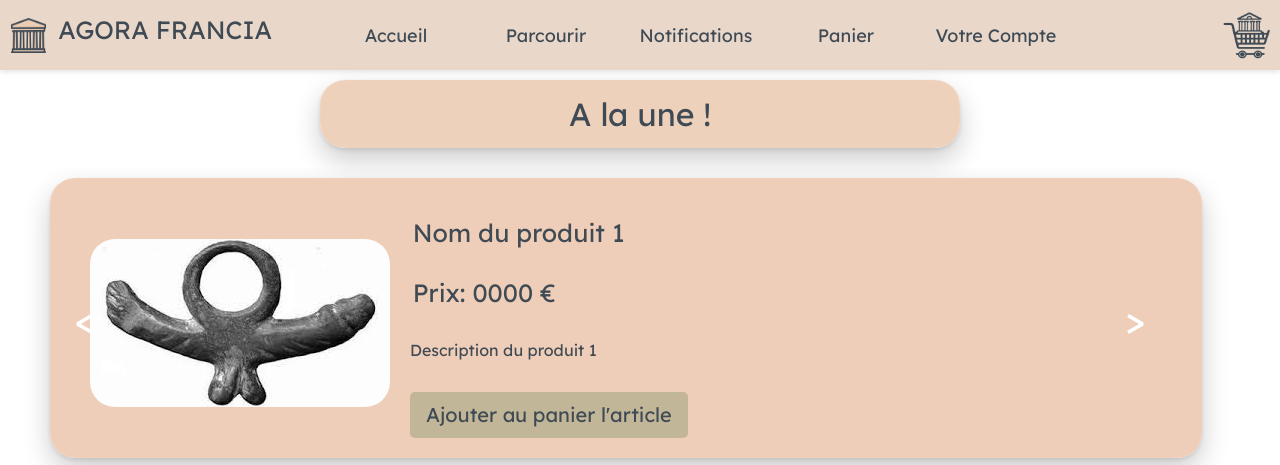
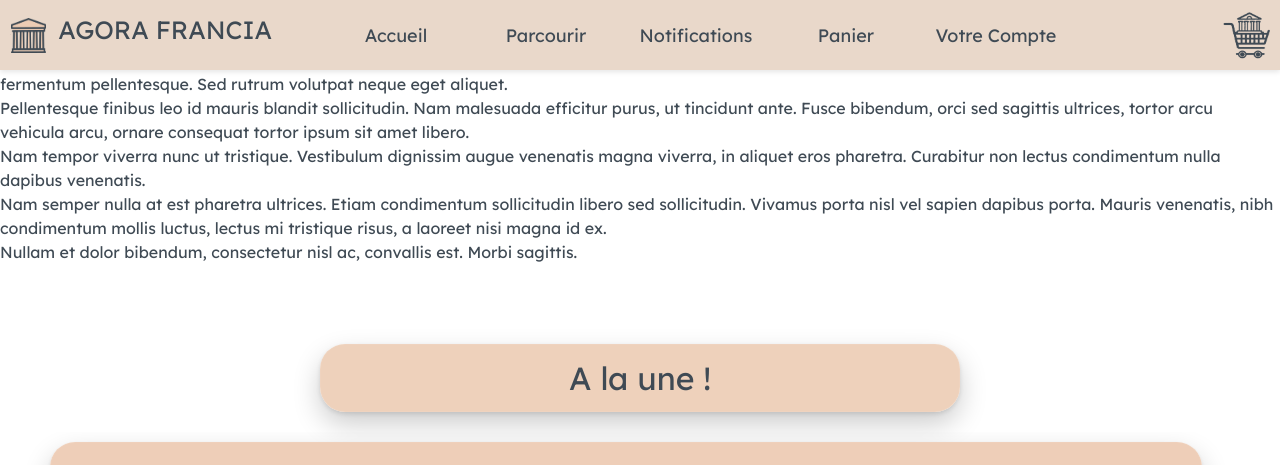
Before and after one commit to rlouazon/ING2-TD14-GR3_PJ-PISCINE_AgoraFrancia, a PHP site: page / in a window 1280 px wide. Shown: the top 465 px of the page. Run offline with PHP 8.4, Linux system fonts and the light colour scheme.

Commit message:
Lorem ipsum pour savoir où remplir

```diff
--- a/index.php
+++ b/index.php
@@ -1,8 +1,15 @@
 <?php include("blocs/header.php"); ?>
 <link href="CSS/index.css" rel="stylesheet">
+<body>
+    <p>
 
-<body>
-
+    Lorem ipsum dolor sit amet, consectetur adipiscing elit. Duis malesuada rhoncus leo id porttitor. Curabitur quis massa odio. Cras pulvinar leo quis sagittis maximus. Aenean sed purus arcu. Phasellus sit amet venenatis arcu. Phasellus at tortor dui.
+    <br>Donec convallis magna quis arcu cursus euismod. Cras tristique ipsum vel massa efficitur, ac mattis diam suscipit. Phasellus laoreet lobortis tortor, et vehicula nunc fermentum pellentesque. Sed rutrum volutpat neque eget aliquet.
+    <br>Pellentesque finibus leo id mauris blandit sollicitudin. Nam malesuada efficitur purus, ut tincidunt ante. Fusce bibendum, orci sed sagittis ultrices, tortor arcu vehicula arcu, ornare consequat tortor ipsum sit amet libero.
+    <br>Nam tempor viverra nunc ut tristique. Vestibulum dignissim augue venenatis magna viverra, in aliquet eros pharetra. Curabitur non lectus condimentum nulla dapibus venenatis.
+    <br>Nam semper nulla at est pharetra ultrices. Etiam condimentum sollicitudin libero sed sollicitudin. Vivamus porta nisl vel sapien dapibus porta. Mauris venenatis, nibh condimentum mollis luctus, lectus mi tristique risus, a laoreet nisi magna id ex.
+    <br>Nullam et dolor bibendum, consectetur nisl ac, convallis est. Morbi sagittis.
+    </p>
     <div class="personnal-info" id = "une">
         <div class="titreMain">A la une !</div>
     </div>
```
